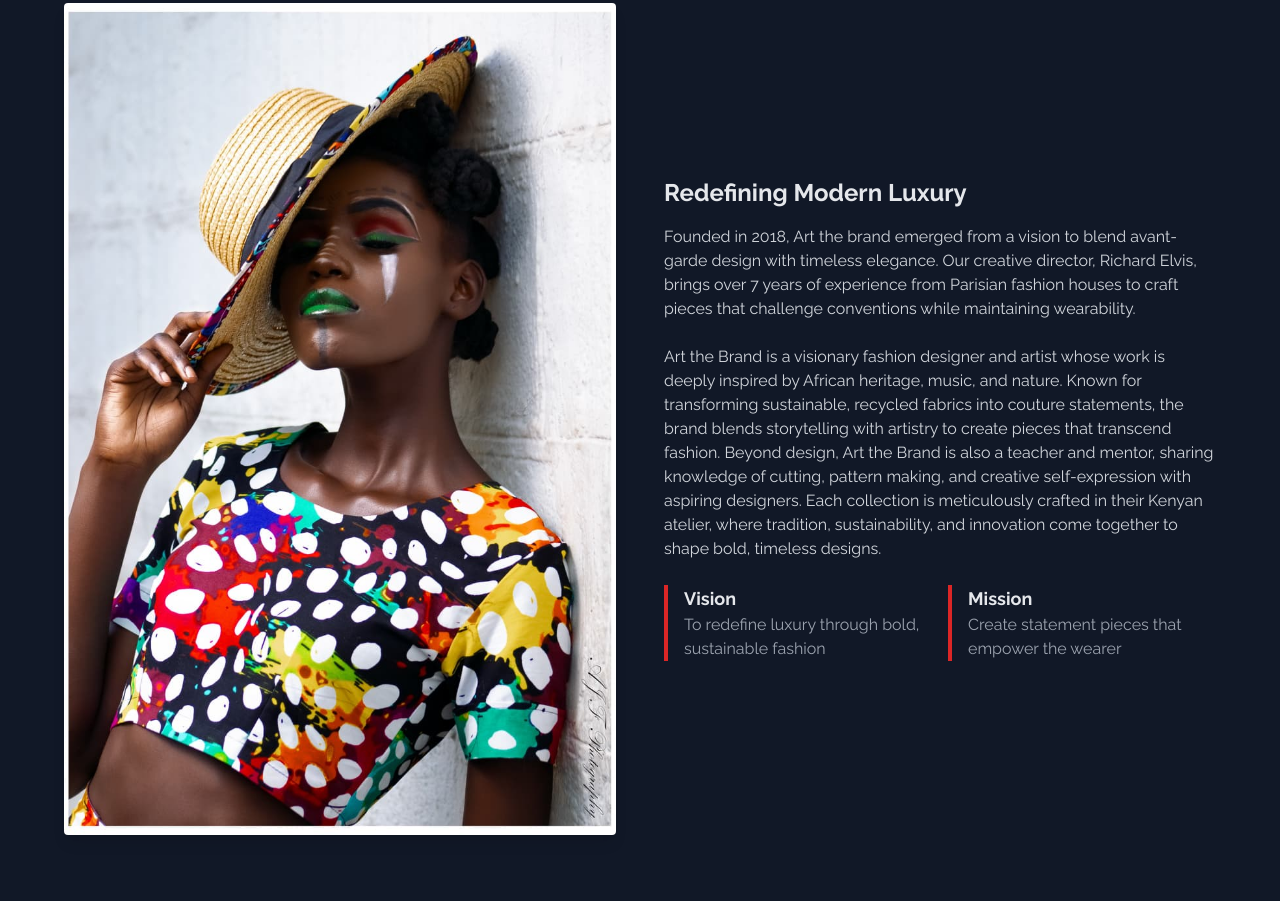
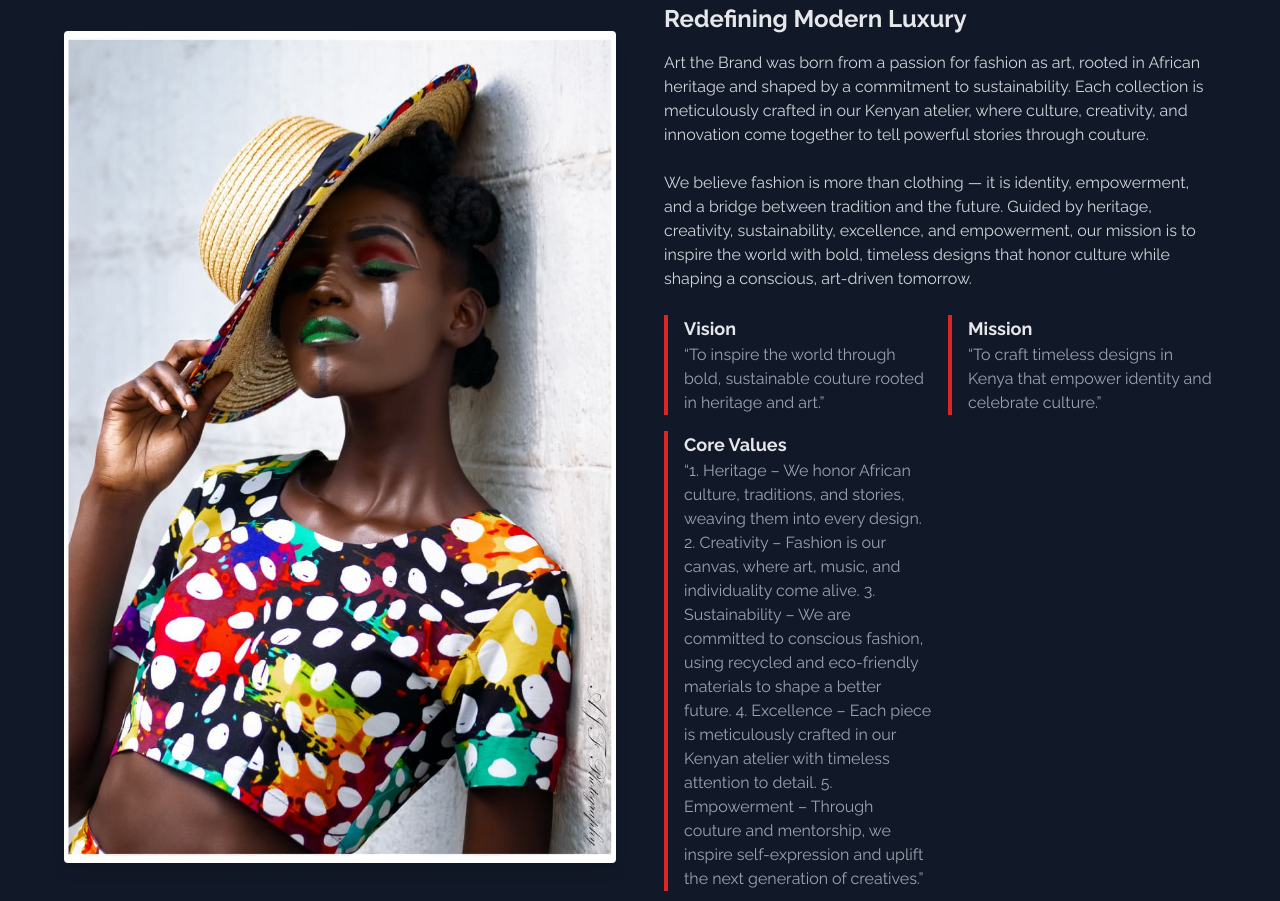
Before and after one commit to sagecope/fashion, a plain HTML site: page index.html in a window 1280 px wide. Shown: the part 2239-3140 px from the top of the page. Drawn offline with nearby package versions, Linux system fonts and the light colour scheme.

Commit message:
Update index.html

```diff
--- a/index.html
+++ b/index.html
@@ -225,20 +225,36 @@
 
                 <div class="lg:w-1/2">
                     <h3 class="text-2xl font-semibold mb-4">Redefining Modern Luxury</h3>
-                    <p class="text-gray-300 mb-6">Founded in 2018, Art the brand emerged from a vision to blend avant-garde design with timeless elegance. Our creative director, Richard Elvis, brings over 7 years of experience from Parisian fashion houses to craft pieces that challenge conventions while maintaining wearability.</p>
+                    <p class="text-gray-300 mb-6">
+Art the Brand was born from a passion for fashion as art, rooted in African heritage and shaped by a commitment to sustainability. Each collection is meticulously crafted in our Kenyan atelier, where culture, creativity, and innovation come together to tell powerful stories through couture.</p>
 
-                    <p class="text-gray-300 mb-6">Art the Brand is a visionary fashion designer and artist whose work is deeply inspired by African heritage, music, and nature. Known for transforming sustainable, recycled fabrics into couture statements, the brand blends storytelling with artistry to create pieces that transcend fashion.
-
-Beyond design, Art the Brand is also a teacher and mentor, sharing knowledge of cutting, pattern making, and creative self-expression with aspiring designers. Each collection is meticulously crafted in their Kenyan atelier, where tradition, sustainability, and innovation come together to shape bold, timeless designs.</p>
+                    <p class="text-gray-300 mb-6">We believe fashion is more than clothing — it is identity, empowerment, and a bridge between tradition and the future. Guided by heritage, creativity, sustainability, excellence, and empowerment, our mission is to inspire the world with bold, timeless designs that honor culture while shaping a conscious, art-driven tomorrow.</p>
 
                     <div class="grid grid-cols-2 gap-4">
                         <div class="border-l-4 border-red-600 pl-4">
                             <h4 class="font-bold text-lg">Vision</h4>
-                            <p class="text-gray-400">To redefine luxury through bold, sustainable fashion</p>
+                            <p class="text-gray-400">“To inspire the world through bold, sustainable couture rooted in heritage and art.”
+</p>
                         </div>
                         <div class="border-l-4 border-red-600 pl-4">
                             <h4 class="font-bold text-lg">Mission</h4>
-                            <p class="text-gray-400">Create statement pieces that empower the wearer</p>
+                            <p class="text-gray-400">“To craft timeless designs in Kenya that empower identity and celebrate culture.”</p>
+                        </div>
+                        <div class="border-l-4 border-red-600 pl-4">
+                            <h4 class="font-bold text-lg">Core Values</h4>
+                            <p class="text-gray-400">“1. Heritage – We honor African culture, traditions, and stories, weaving them into every design.
+
+
+2. Creativity – Fashion is our canvas, where art, music, and individuality come alive.
+
+
+3. Sustainability – We are committed to conscious fashion, using recycled and eco-friendly materials to shape a better future.
+
+
+4. Excellence – Each piece is meticulously crafted in our Kenyan atelier with timeless attention to detail.
+
+
+5. Empowerment – Through couture and mentorship, we inspire self-expression and uplift the next generation of creatives.”</p>
                         </div>
                     </div>
                 </div>
```
